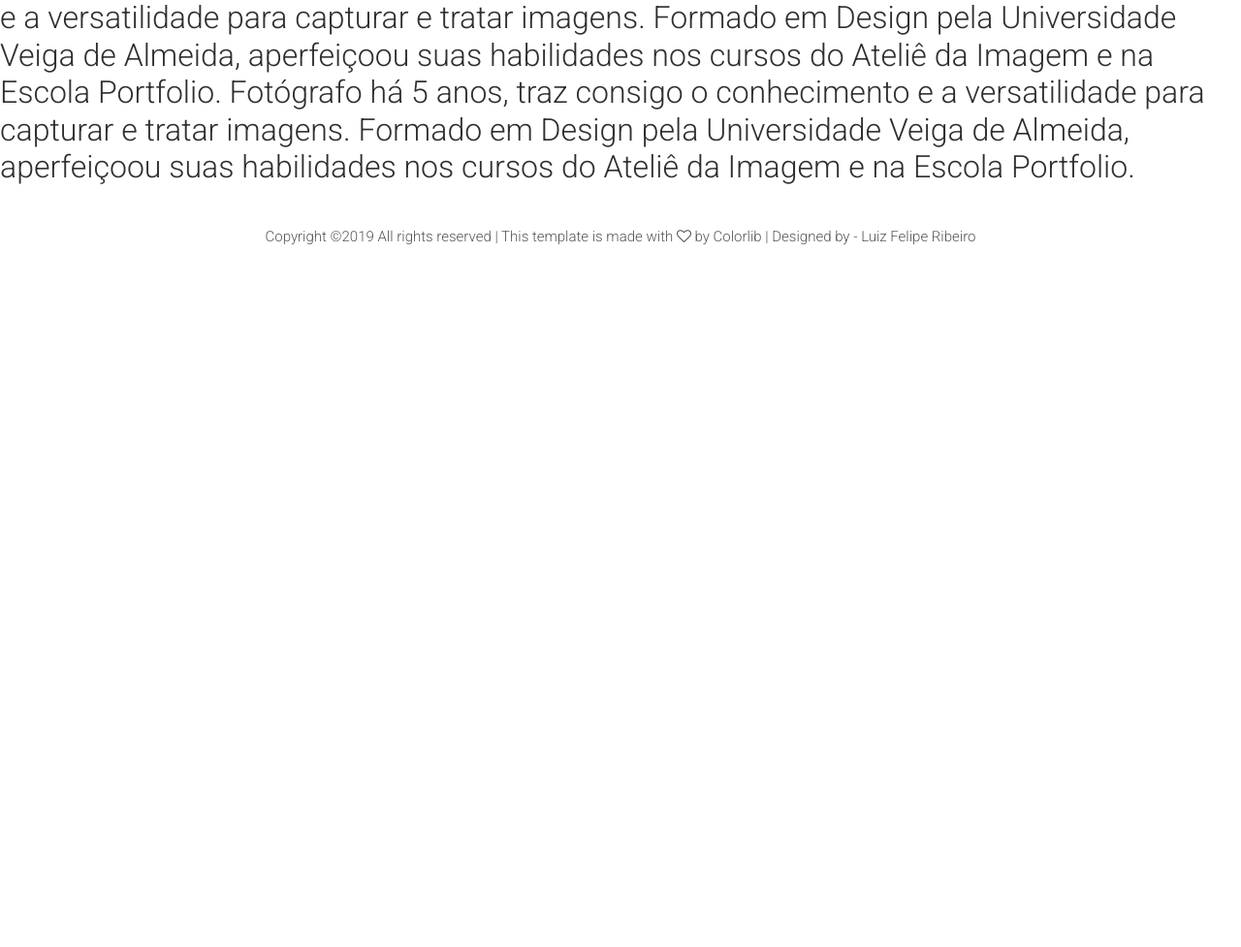
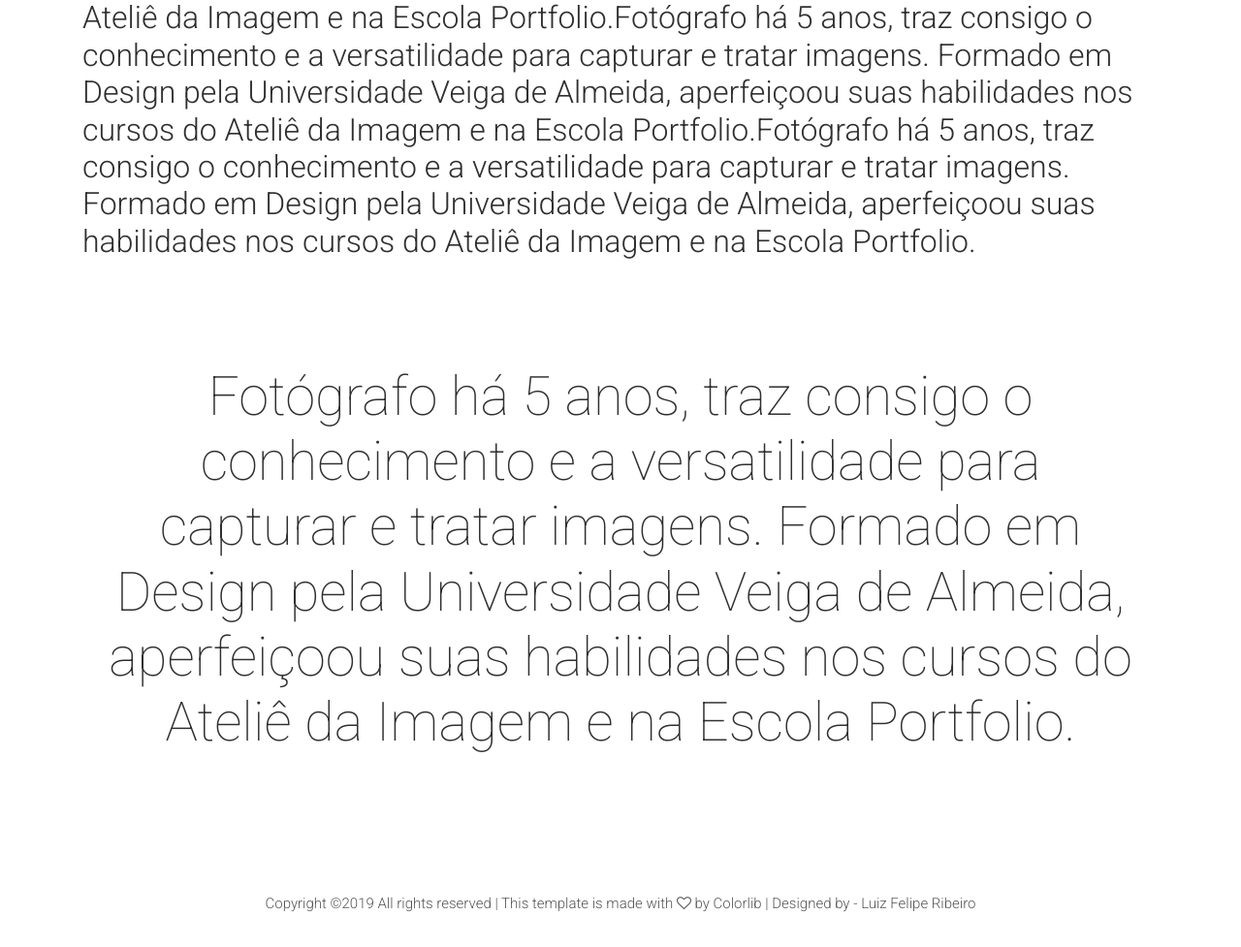
Before and after one commit to lfrox/SitePinho, a plain HTML site: page index.html in a window 1280 px wide. Shown: the part 1181-2158 px from the top of the page at 97% size. Before the commit the page ends 1470 px from the top, so only its background shows below. Drawn offline with nearby package versions, Linux system fonts and the light colour scheme; files that its build step writes are made by us from their sources; files whose address does not match are found by name.

Commit message:
teste texto2

```diff
--- a/index.html
+++ b/index.html
@@ -171,13 +171,23 @@ Copyright &copy;<script>document.write(new Date().getFullYear());</script> All r
         </div>
     </section>
     <!-- ***** Hero Area End ***** -->
-    <div class="container"></div>
+    <div class="container">
     <div class="portfolio-title">
-        <h2>Fotógrafo há 5 anos, traz consigo o conhecimento e a versatilidade para capturar e tratar imagens. Formado em Design pela Universidade Veiga de Almeida, aperfeiçoou suas habilidades nos cursos do Ateliê da Imagem e na Escola Portfolio. Fotógrafo há 5 anos, traz consigo o conhecimento e a versatilidade para capturar e tratar imagens. Formado em Design pela Universidade Veiga de Almeida, aperfeiçoou suas habilidades nos cursos do Ateliê da Imagem e na Escola Portfolio. Fotógrafo há 5 anos, traz consigo o conhecimento e a versatilidade para capturar e tratar imagens. Formado em Design pela Universidade Veiga de Almeida, aperfeiçoou suas habilidades nos cursos do Ateliê da Imagem e na Escola Portfolio. Fotógrafo há 5 anos, traz consigo o conhecimento e a versatilidade para capturar e tratar imagens. Formado em Design pela Universidade Veiga de Almeida, aperfeiçoou suas habilidades nos cursos do Ateliê da Imagem e na Escola Portfolio.</h2>
-    </div>
+        <h2>Fotógrafo há 5 anos, traz consigo o conhecimento e a versatilidade para capturar e tratar imagens. Formado em Design pela Universidade Veiga de Almeida, aperfeiçoou suas habilidades nos cursos do Ateliê da Imagem e na Escola Portfolio.Fotógrafo há 5 anos, traz consigo o conhecimento e a versatilidade para capturar e tratar imagens. Formado em Design pela Universidade Veiga de Almeida, aperfeiçoou suas habilidades nos cursos do Ateliê da Imagem e na Escola Portfolio.Fotógrafo há 5 anos, traz consigo o conhecimento e a versatilidade para capturar e tratar imagens. Formado em Design pela Universidade Veiga de Almeida, aperfeiçoou suas habilidades nos cursos do Ateliê da Imagem e na Escola Portfolio.Fotógrafo há 5 anos, traz consigo o conhecimento e a versatilidade para capturar e tratar imagens. Formado em Design pela Universidade Veiga de Almeida, aperfeiçoou suas habilidades nos cursos do Ateliê da Imagem e na Escola Portfolio.</h2>
     </div>
     <!-- ***** Portfolio Area Start ***** -->
+    <div class="portfolio-area section-padding-100">
+        <div class="container">
+            <div class="row">
+                <div class="col-12">
+                    <div class="portfolio-title">
+                        <h2>Fotógrafo há 5 anos, traz consigo o conhecimento e a versatilidade para capturar e tratar imagens. Formado em Design pela Universidade Veiga de Almeida, aperfeiçoou suas habilidades nos cursos do Ateliê da Imagem e na Escola Portfolio.</h2>
+                    </div>
+                </div>
+            </div>
 
+        </div>
+    </div>
     <!-- ***** Portfolio Area End ***** -->
 
     <!-- ***** Call to Action Area Start ***** -->
```
